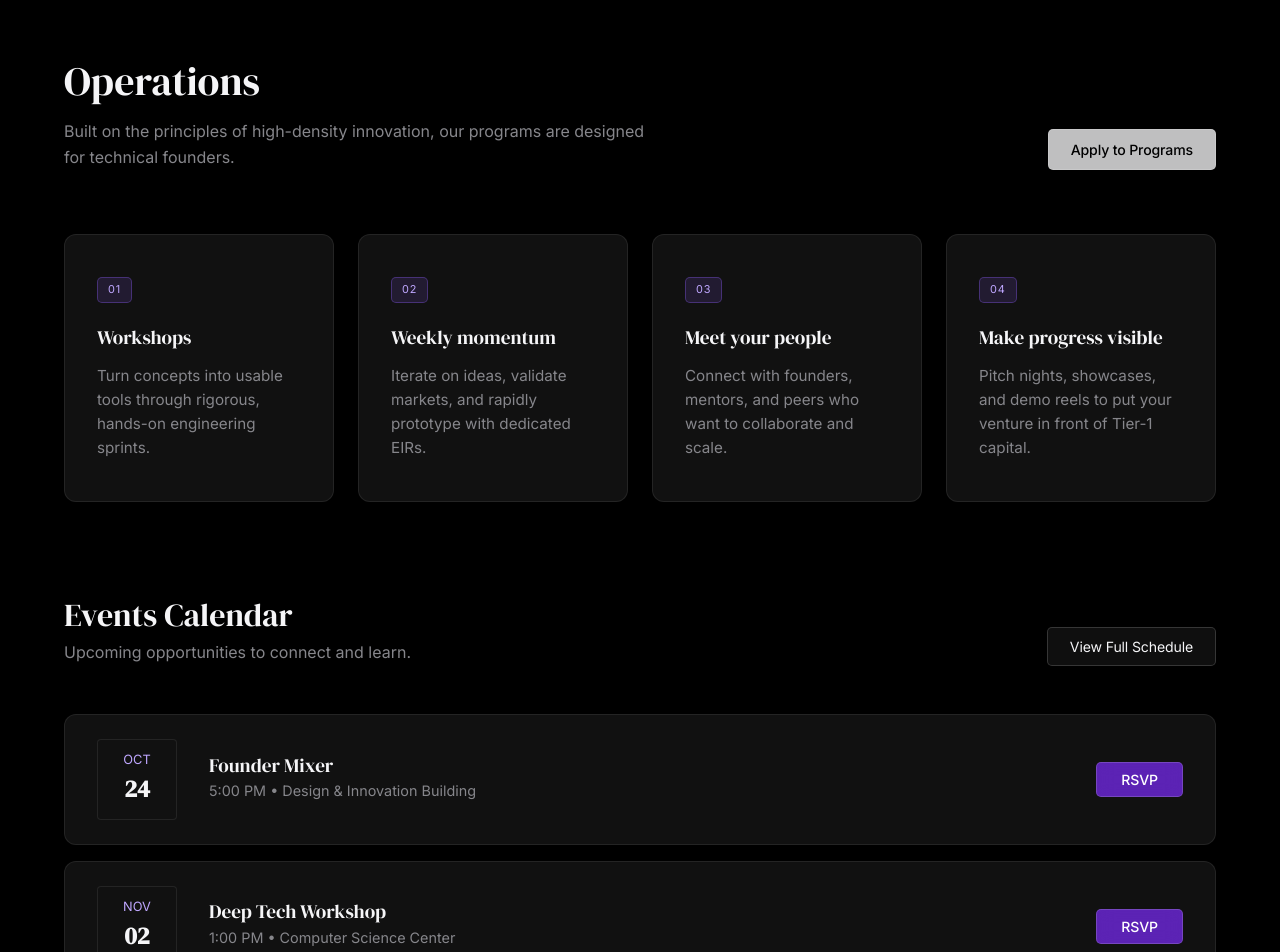
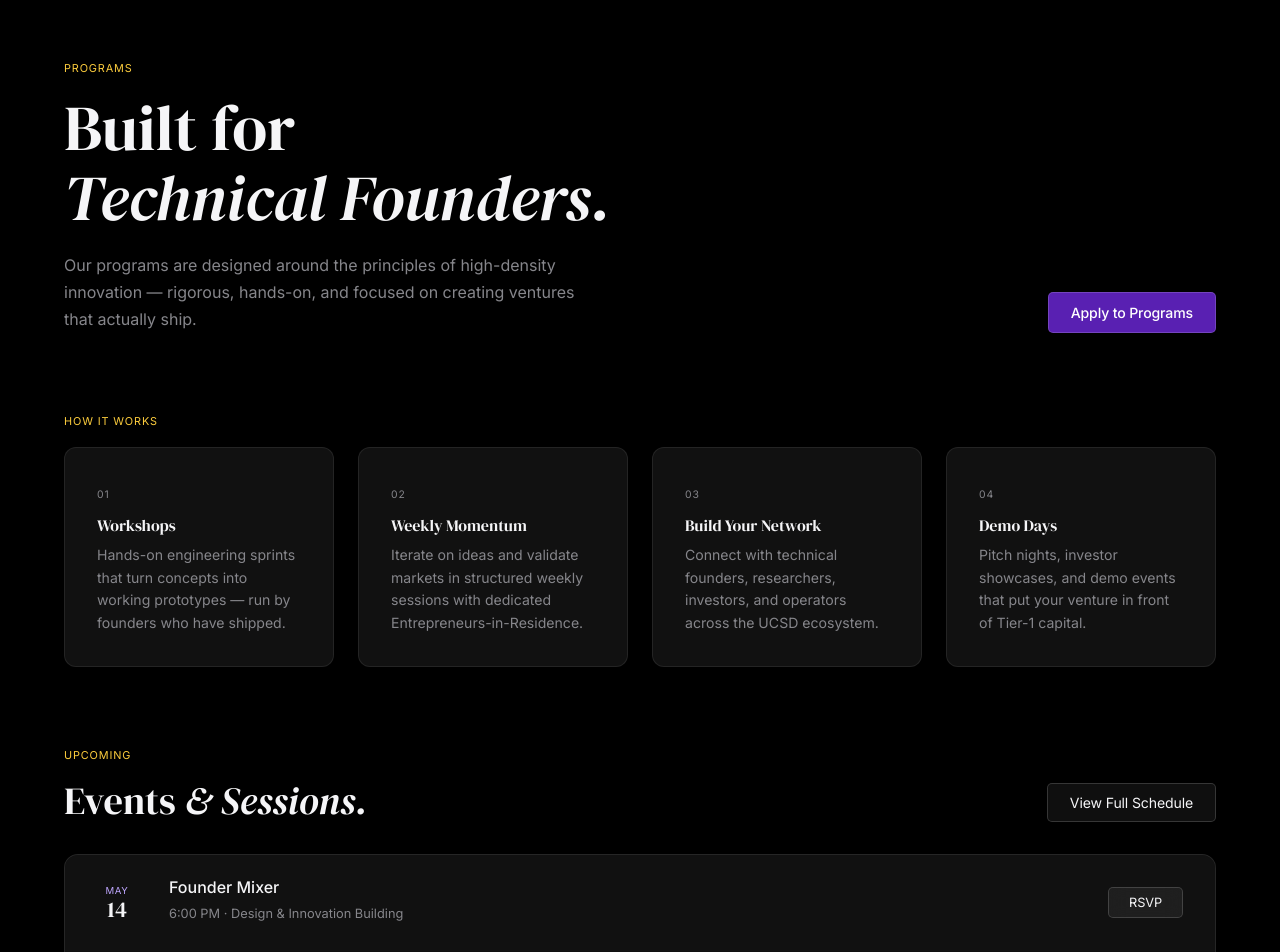
Before and after one commit to alice-lan-lili/SIC-draft-site, a React (Vite) app: page /programs in a window 1280 px wide. Shown: the part 160-1112 px from the top of the page. Built offline with nearby package versions, Linux system fonts and the light colour scheme; a web font is replaced by a local one.

Commit message:
Refactor Navbar for better accessibility, enhance layout styles, and update directory entries for improved clarity

```diff
--- a/src/components/Home.tsx
+++ b/src/components/Home.tsx
@@ -42,8 +42,21 @@ export default function Home() {
             </div>
             <Link to="/insights" className="btn-outline">View All</Link>
           </div>
-          <div style={{ padding: '1.25rem 0', borderTop: '1px solid var(--border-color)', borderBottom: '1px solid var(--border-color)' }}>
-            <p className="text-muted" style={{ fontSize: '1rem' }}>No news available, check back later.</p>
+          <div className="grid-3">
+            {[
+              { cat: 'Update', title: 'Cohorts expanding to hardware engineering tracks', desc: 'Starting next cycle, dedicated resources will support physical product development alongside software ventures.', date: 'Apr 2026' },
+              { cat: 'Founder Story', title: 'Building deep tech inside a university ecosystem', desc: 'The founders of VoidTech on leveraging UCSD\'s engineering labs and faculty networks to accelerate their R&D.', date: 'Mar 2026' },
+              { cat: 'Ecosystem', title: 'The UCSD to Silicon Valley pipeline', desc: 'Mapping the talent migration and early-stage investment flowing from San Diego into the broader tech ecosystem.', date: 'Feb 2026' },
+            ].map((item, i) => (
+              <div key={i} className="glass-card" style={{ padding: '2rem', display: 'flex', flexDirection: 'column', gap: '1rem', cursor: 'pointer' }}>
+                <div style={{ display: 'flex', justifyContent: 'space-between', alignItems: 'center' }}>
+                  <span className="pill">{item.cat}</span>
+                  <span style={{ fontFamily: 'var(--font-mono)', fontSize: '0.68rem', color: 'var(--text-secondary)' }}>{item.date}</span>
+                </div>
+                <h3 style={{ fontSize: '1.05rem', lineHeight: 1.35 }}>{item.title}</h3>
+                <p style={{ fontSize: '0.88rem', color: 'var(--text-secondary)', lineHeight: 1.6, marginTop: 'auto' }}>{item.desc}</p>
+              </div>
+            ))}
           </div>
         </div>
       </motion.section>
--- a/src/components/Navbar.tsx
+++ b/src/components/Navbar.tsx
@@ -87,7 +87,7 @@ export default function Navbar({ isHome }: { isHome?: boolean }) {
         }}
       >
         <img
-          src="/logo-sic.svg"
+          src="/favicon.svg"
           alt="Startup Incubator logo"
           width={34}
           height={34}
--- a/src/components/Programs.tsx
+++ b/src/components/Programs.tsx
@@ -1,96 +1,89 @@
 import { motion } from 'framer-motion';
 
-export default function Programs() {
 const pillars = [
-    {
-      step: "01",
-      title: "Workshops",
-      desc: "Turn concepts into usable tools through rigorous, hands-on engineering sprints."
-    },
-    {
-      step: "02",
-      title: "Weekly momentum",
-      desc: "Iterate on ideas, validate markets, and rapidly prototype with dedicated EIRs."
-    },
-    {
-      step: "03",
-      title: "Meet your people",
-      desc: "Connect with founders, mentors, and peers who want to collaborate and scale."
-    },
-    {
-      step: "04",
-      title: "Make progress visible",
-      desc: "Pitch nights, showcases, and demo reels to put your venture in front of Tier-1 capital."
-    }
+  { n: '01', title: 'Workshops', desc: 'Hands-on engineering sprints that turn concepts into working prototypes — run by founders who have shipped.' },
+  { n: '02', title: 'Weekly Momentum', desc: 'Iterate on ideas and validate markets in structured weekly sessions with dedicated Entrepreneurs-in-Residence.' },
+  { n: '03', title: 'Build Your Network', desc: 'Connect with technical founders, researchers, investors, and operators across the UCSD ecosystem.' },
+  { n: '04', title: 'Demo Days', desc: 'Pitch nights, investor showcases, and demo events that put your venture in front of Tier-1 capital.' },
 ];
 
 const events = [
-    { date: "Oct 24", time: "5:00 PM", title: "Founder Mixer", location: "Design & Innovation Building" },
-    { date: "Nov 02", time: "1:00 PM", title: "Deep Tech Workshop", location: "Computer Science Center" },
-    { date: "Nov 15", time: "6:00 PM", title: "Pitch Night & Dinner", location: "Rady School of Management" },
-    { date: "Dec 05", time: "9:00 AM", title: "Tier-1 VC Demo Day", location: "Downtown San Diego" }
+  { month: 'May', day: '14', time: '6:00 PM', title: 'Founder Mixer', loc: 'Design & Innovation Building' },
+  { month: 'Jun', day: '02', time: '1:00 PM', title: 'Deep Tech Workshop', loc: 'Computer Science Center' },
+  { month: 'Jun', day: '20', time: '6:30 PM', title: 'Pitch Night & Dinner', loc: 'Rady School of Management' },
+  { month: 'Jul', day: '10', time: '9:00 AM', title: 'Tier-1 VC Demo Day', loc: 'Downtown San Diego' },
 ];
 
+export default function Programs() {
   return (
     <section className="section">
       <div className="container">
 
-        {/* Operations Pillars */}
-        <div style={{ display: 'flex', justifyContent: 'space-between', alignItems: 'flex-end', marginBottom: '4rem', flexWrap: 'wrap', gap: '2rem' }}>
+        {/* Header */}
+        <div style={{ display: 'flex', justifyContent: 'space-between', alignItems: 'flex-end', marginBottom: '5rem', flexWrap: 'wrap', gap: '2rem' }}>
           <div>
-            <h1 style={{ fontSize: '2.5rem', marginBottom: '1rem' }}>Operations</h1>
-            <p className="text-muted" style={{ maxWidth: '600px' }}>
-              Built on the principles of high-density innovation, our programs are designed for technical founders.
+            <span className="section-label">Programs</span>
+            <h1 style={{ fontSize: 'clamp(2.5rem, 5vw, 4rem)' }}>
+              Built for<br /><em>Technical Founders.</em>
+            </h1>
+            <p style={{ color: 'var(--text-secondary)', maxWidth: '520px', marginTop: '1.25rem', fontSize: '1rem', lineHeight: 1.7 }}>
+              Our programs are designed around the principles of high-density innovation — rigorous, hands-on, and focused on creating ventures that actually ship.
             </p>
           </div>
-          <button className="btn-primary">Apply to Programs</button>
+          <button className="btn-accent">Apply to Programs</button>
         </div>
 
-        <div className="grid-4" style={{ marginBottom: '6rem' }}>
-          {pillars.map((pillar, idx) => (
+        {/* How it works */}
+        <div style={{ marginBottom: '5rem' }}>
+          <span className="section-label">How It Works</span>
+          <div className="grid-4" style={{ marginTop: '0' }}>
+            {pillars.map((p, i) => (
               <motion.div
-              key={idx}
+                key={i}
                 className="glass-card"
-              style={{ padding: '2.5rem 2rem' }}
+                style={{ padding: '2rem' }}
+                initial={{ opacity: 0, y: 24 }}
+                whileInView={{ opacity: 1, y: 0 }}
+                viewport={{ once: true }}
+                transition={{ duration: 0.5, delay: i * 0.08 }}
               >
-              <div style={{ marginBottom: '1.5rem' }}>
-                <span className="pill">{pillar.step}</span>
-              </div>
-              <h3 style={{ fontSize: '1.2rem', marginBottom: '1rem' }}>{pillar.title}</h3>
-              <p className="text-muted" style={{ fontSize: '0.95rem' }}>{pillar.desc}</p>
+                <span style={{ fontFamily: 'var(--font-mono)', fontSize: '0.65rem', color: 'var(--text-secondary)', letterSpacing: '0.1em' }}>{p.n}</span>
+                <h3 style={{ fontSize: '1rem', margin: '0.75rem 0 0.6rem' }}>{p.title}</h3>
+                <p style={{ fontSize: '0.88rem', color: 'var(--text-secondary)', lineHeight: 1.6 }}>{p.desc}</p>
               </motion.div>
             ))}
           </div>
+        </div>
 
-        {/* Events Calendar */}
-        <div style={{ marginTop: '2rem' }}>
-          <div style={{ display: 'flex', justifyContent: 'space-between', alignItems: 'flex-end', marginBottom: '3rem', flexWrap: 'wrap', gap: '2rem' }}>
+        {/* Events */}
         <div>
-              <h2 style={{ fontSize: '2rem', marginBottom: '0.5rem' }}>Events Calendar</h2>
-              <p className="text-muted">Upcoming opportunities to connect and learn.</p>
+          <div style={{ display: 'flex', justifyContent: 'space-between', alignItems: 'flex-end', marginBottom: '2rem', flexWrap: 'wrap', gap: '1rem' }}>
+            <div>
+              <span className="section-label">Upcoming</span>
+              <h2 style={{ fontSize: 'clamp(1.75rem, 3vw, 2.5rem)' }}>Events <em>&amp; Sessions.</em></h2>
             </div>
             <button className="btn-outline">View Full Schedule</button>
           </div>
 
-          <div style={{ display: 'flex', flexDirection: 'column', gap: '1rem' }}>
-            {events.map((e, idx) => (
+          <div style={{ display: 'flex', flexDirection: 'column', gap: '1px', background: 'var(--border-color)', border: '1px solid var(--border-color)', borderRadius: '14px', overflow: 'hidden' }}>
+            {events.map((ev, i) => (
               <motion.div
-                key={idx}
-                whileHover={{ x: 5 }}
-                className="glass-card"
-                style={{ display: 'flex', justifyContent: 'space-between', alignItems: 'center', padding: '1.5rem 2rem', flexWrap: 'wrap', gap: '1rem' }}
+                key={i}
+                style={{ display: 'flex', alignItems: 'center', padding: '1.5rem 2rem', background: 'var(--bg-secondary)', justifyContent: 'space-between', gap: '2rem', flexWrap: 'wrap' }}
+                whileHover={{ background: 'var(--bg-tertiary)' } as never}
+                transition={{ duration: 0.15 }}
               >
-                <div style={{ display: 'flex', alignItems: 'center', gap: '2rem', minWidth: '300px' }}>
-                  <div style={{ background: 'var(--bg-secondary)', padding: '10px 15px', borderRadius: '4px', textAlign: 'center', border: '1px solid var(--border-color)', minWidth: '80px' }}>
-                    <div style={{ fontSize: '0.8rem', color: 'var(--text-accent)', fontFamily: 'var(--font-mono)', textTransform: 'uppercase' }}>{e.date.split(' ')[0]}</div>
-                    <div style={{ fontSize: '1.5rem', fontWeight: 600, fontFamily: 'var(--font-heading)' }}>{e.date.split(' ')[1]}</div>
+                <div style={{ display: 'flex', alignItems: 'center', gap: '2rem' }}>
+                  <div style={{ textAlign: 'center', minWidth: '40px' }}>
+                    <div style={{ fontFamily: 'var(--font-mono)', fontSize: '0.6rem', color: 'var(--text-accent)', textTransform: 'uppercase', letterSpacing: '0.06em' }}>{ev.month}</div>
+                    <div style={{ fontSize: '1.4rem', fontFamily: 'var(--font-display)', lineHeight: 1 }}>{ev.day}</div>
                   </div>
                   <div>
-                    <h3 style={{ fontSize: '1.2rem', marginBottom: '0.2rem' }}>{e.title}</h3>
-                    <span className="text-muted" style={{ fontSize: '0.9rem', fontFamily: 'var(--font-mono)' }}>{e.time} &bull; {e.location}</span>
+                    <h3 style={{ fontSize: '1rem', fontFamily: 'var(--font-body)', fontWeight: 500, marginBottom: '4px' }}>{ev.title}</h3>
+                    <span style={{ fontSize: '0.8rem', color: 'var(--text-secondary)', fontFamily: 'var(--font-mono)' }}>{ev.time} · {ev.loc}</span>
                   </div>
                 </div>
-                <button className="btn-accent" style={{ padding: '8px 24px' }}>RSVP</button>
+                <button className="btn-outline" style={{ padding: '7px 20px', fontSize: '0.8rem', flexShrink: 0 }}>RSVP</button>
               </motion.div>
             ))}
           </div>
--- a/src/components/Team.tsx
+++ b/src/components/Team.tsx
@@ -1,57 +1,78 @@
 import { motion } from 'framer-motion';
 
-export default function Team() {
-  const members = [
-    { name: "Alex Chen", role: "Managing Director" },
-    { name: "Sarah Jenkins", role: "Venture Partner" },
-    { name: "Michael Vance", role: "EIR - Deep Tech" },
-    { name: "Elena Rostova", role: "Head of Operations" }
+const leadership = [
+  { name: 'Alex Chen', role: 'Managing Director', img: '/frame1.png' },
+  { name: 'Sarah Jenkins', role: 'Venture Partner', img: '/frame2.png' },
+  { name: 'Michael Vance', role: 'EIR — Deep Tech', img: '/frame3.png' },
+  { name: 'Elena Rostova', role: 'Head of Operations', img: '/frame4.png' },
 ];
 
+export default function Team() {
   return (
     <section className="section">
       <div className="container">
 
-        <h1 style={{ fontSize: '3rem', marginBottom: '3rem', textAlign: 'center' }}>The Team</h1>
+        {/* Header */}
+        <div style={{ marginBottom: '5rem' }}>
+          <span className="section-label">About Us</span>
+          <h1 style={{ fontSize: 'clamp(2.5rem, 5vw, 4rem)', maxWidth: '640px' }}>
+            The People Behind<br /><em>the Mission.</em>
+          </h1>
+        </div>
 
-        <div className="grid-2" style={{ marginBottom: '5rem' }}>
+        {/* Mission / Vision */}
+        <div className="grid-2" style={{ marginBottom: '6rem' }}>
           <div className="glass-card" style={{ padding: '3rem' }}>
-            <h2 style={{ fontSize: '1.5rem', marginBottom: '1rem', color: 'var(--text-accent)' }}>Mission</h2>
-            <p className="text-muted" style={{ fontSize: '1.1rem', lineHeight: 1.6 }}>
-              To empower UCSD's brightest minds to build generation-defining companies. We believe the next era of technological leaps will come from hard engineering and rigorous academic research translated into scalable ventures.
+            <span className="section-label">Mission</span>
+            <p style={{ fontSize: '1.05rem', color: 'var(--text-secondary)', lineHeight: 1.75 }}>
+              To empower UCSD's brightest minds to build generation-defining companies. We believe the next era of technological leaps will come from rigorous academic research translated into scalable ventures.
             </p>
           </div>
           <div className="glass-card" style={{ padding: '3rem' }}>
-            <h2 style={{ fontSize: '1.5rem', marginBottom: '1rem', color: 'var(--text-accent)' }}>Vision</h2>
-            <p className="text-muted" style={{ fontSize: '1.1rem', lineHeight: 1.6 }}>
-              Creating the ultimate launchpad where academic innovation meets venture velocity. By bridging the gap between the laboratory and Silicon Valley, we ensure that groundbreaking ideas don't stay theoretical.
+            <span className="section-label">Vision</span>
+            <p style={{ fontSize: '1.05rem', color: 'var(--text-secondary)', lineHeight: 1.75 }}>
+              Creating the ultimate launchpad where academic innovation meets venture velocity — bridging the gap between the laboratory and Silicon Valley so that groundbreaking ideas don't stay theoretical.
             </p>
           </div>
         </div>
 
-        <h2 style={{ fontSize: '2rem', marginBottom: '2rem', textAlign: 'center' }}>Leadership</h2>
+        {/* Leadership */}
+        <div>
+          <span className="section-label">Leadership</span>
+          <h2 style={{ fontSize: 'clamp(1.75rem, 3vw, 2.5rem)', marginBottom: '3rem' }}>Who We Are.</h2>
           <div className="grid-4">
-          {members.map((m, i) => (
+            {leadership.map((m, i) => (
               <motion.div
                 key={i}
-                whileHover={{ y: -5 }}
                 className="glass-card"
-                style={{ padding: '2.5rem 1.5rem', textAlign: 'center' }}
+                style={{ padding: '1.75rem', display: 'flex', flexDirection: 'column', gap: '1.25rem' }}
+                initial={{ opacity: 0, y: 20 }}
+                whileInView={{ opacity: 1, y: 0 }}
+                viewport={{ once: true }}
+                transition={{ duration: 0.5, delay: i * 0.08 }}
               >
                 <div style={{
-                  width: '100px',
-                  height: '100px',
-                  borderRadius: '50%',
-                  background: 'var(--bg-secondary)',
+                  width: '100%',
+                  aspectRatio: '1 / 1',
+                  borderRadius: '8px',
+                  background: 'var(--bg-tertiary)',
+                  overflow: 'hidden',
                   border: '1px solid var(--border-color)',
-                  margin: '0 auto 1.5rem auto'
-                }}></div>
-                <h3 style={{ fontSize: '1.2rem', marginBottom: '0.5rem' }}>{m.name}</h3>
-                <p style={{ color: 'var(--text-accent)', fontSize: '0.85rem', fontFamily: 'var(--font-mono)', textTransform: 'uppercase' }}>
-                  {m.role}
-                </p>
+                }}>
+                  <img
+                    src={m.img}
+                    alt={m.name}
+                    style={{ width: '100%', height: '100%', objectFit: 'cover', display: 'block' }}
+                    onError={e => { e.currentTarget.style.display = 'none'; }}
+                  />
+                </div>
+                <div>
+                  <h3 style={{ fontSize: '1rem', fontFamily: 'var(--font-body)', fontWeight: 600, marginBottom: '4px' }}>{m.name}</h3>
+                  <p style={{ fontFamily: 'var(--font-mono)', fontSize: '0.65rem', color: 'var(--text-secondary)', textTransform: 'uppercase', letterSpacing: '0.08em' }}>{m.role}</p>
+                </div>
               </motion.div>
             ))}
+          </div>
         </div>
 
       </div>
```
Also changed, not shown: src/components/Insights.tsx (+64 -43 lines). Lines whose indentation alone changed are shown as unchanged.
